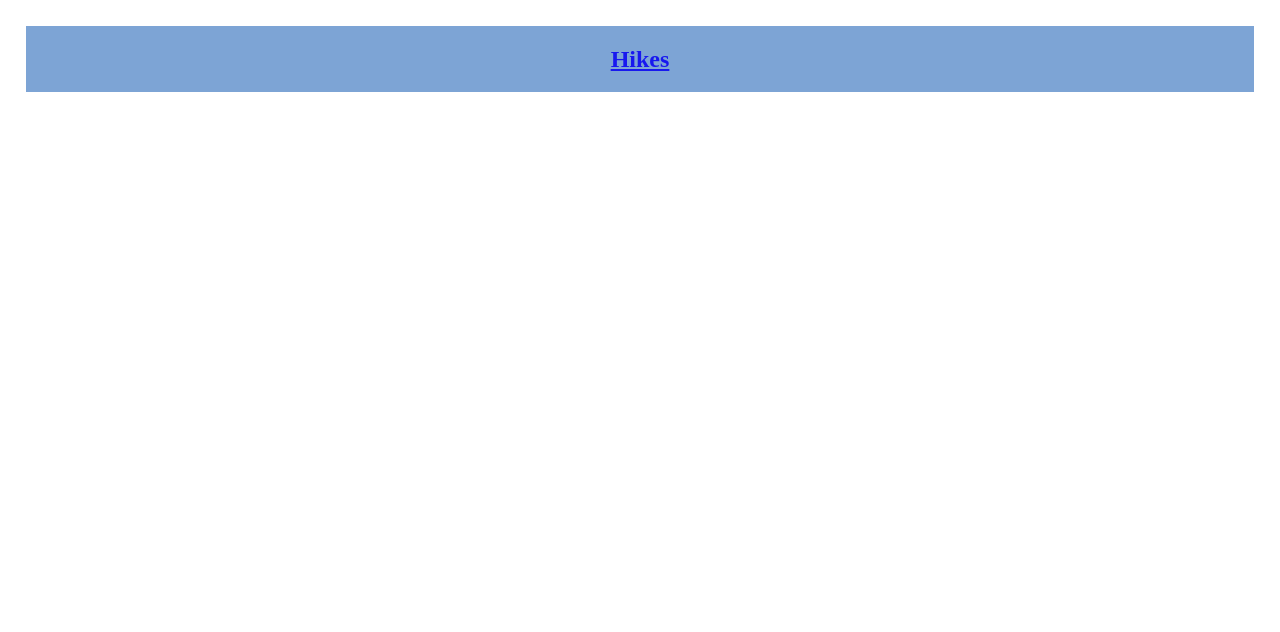
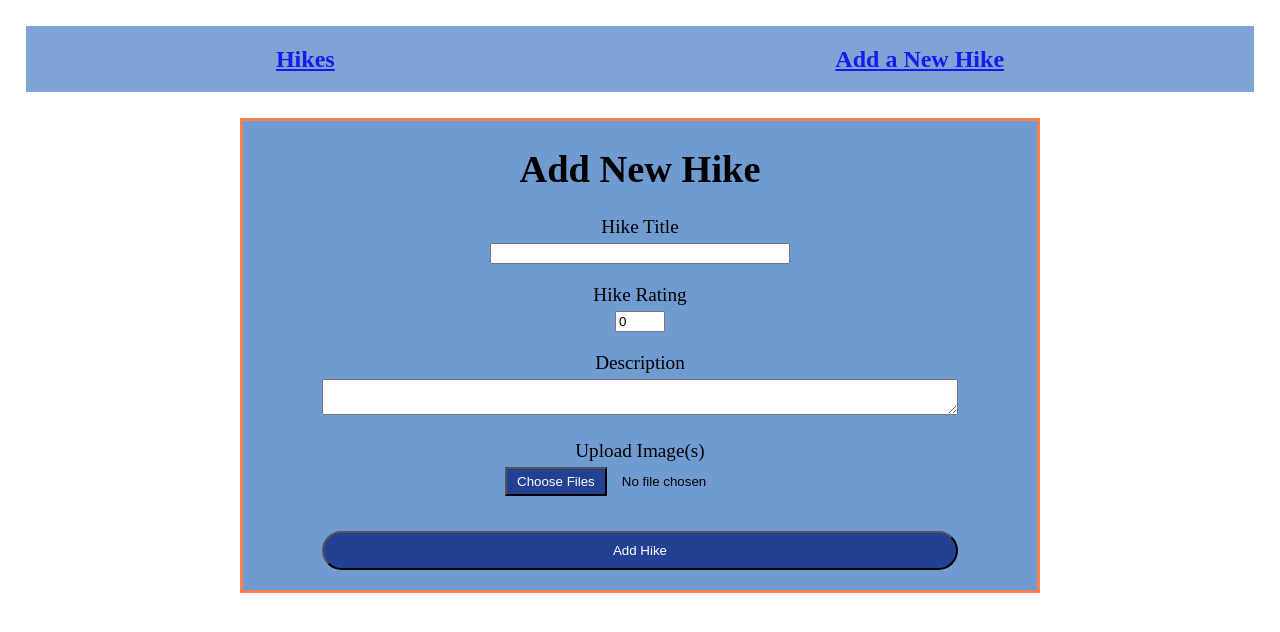
Before and after one commit to mcloughman/mern-auth-frontend, a React (Create React App) app: page /form in a window 1280 px wide. Before the commit this address had no page. Shown: the top 632 px of the page. Built offline with nearby package versions, Linux system fonts and the light colour scheme.

Commit message:
Update the hikes form and hike details mostly for styling. But also added a link to the add new hike form on the navbar. As for keeping inline with the Ninja, we create AuthContext which is extremeley similar to creating the HikesContext. Through video 8 in the MERN with Auth series.

```diff
--- a/package.json
+++ b/package.json
@@ -7,6 +7,7 @@
     "@testing-library/jest-dom": "^5.16.5",
     "@testing-library/react": "^13.4.0",
     "@testing-library/user-event": "^13.5.0",
+    "date-fns": "^2.29.3",
     "react": "^18.2.0",
     "react-dom": "^18.2.0",
     "react-icons": "^4.8.0",
--- a/src/App.js
+++ b/src/App.js
@@ -2,6 +2,7 @@ import React from "react";
 import { BrowserRouter, Route, Routes } from "react-router-dom";
 import Home from "./pages/Home";
 import Navbar from "./components/Navbar";
+import HikeForm from "./components/HikeForm";
 
 function App() {
   return (
@@ -11,6 +12,7 @@ function App() {
         <div className="pages">
           <Routes>
             <Route path="/" element={<Home />} />
+            <Route path="/form" element={<HikeForm />} />
           </Routes>
         </div>
       </BrowserRouter>
--- a/src/components/HikeDetails.js
+++ b/src/components/HikeDetails.js
@@ -1,5 +1,6 @@
 import { useHikesContext } from "../hooks/useHikesContext";
 import { BiTrash } from "react-icons/bi";
+import formatDistanceToNow from "date-fns/formatDistanceToNow";
 
 const HikeDetails = ({ hike }) => {
   const { dispatch } = useHikesContext();
@@ -28,9 +29,11 @@ const HikeDetails = ({ hike }) => {
           className="home-image"
         />
       )}
-      <p>{hike.description}</p>
+      <p>{hike.description.substring(0, 20)}...</p>
       <p>Rating: {hike.rating}</p>
-      <p>{hike.createdAt}</p>
+      <p className="created-at">
+        {formatDistanceToNow(new Date(hike.createdAt))} ago
+      </p>
       <span className="delete-span" onClick={deleteHike}>
         <BiTrash />
       </span>
--- a/src/components/HikeForm.js
+++ b/src/components/HikeForm.js
@@ -8,6 +8,7 @@ const HikeForm = () => {
   const [rating, setRating] = useState("");
   const [images, setImages] = useState("");
   const [error, setError] = useState(null);
+  const [emptyFields, setEmptyFields] = useState([]);
 
   const handleFileChange = (e) => {
     setImages([...e.target.files]);
@@ -20,20 +21,23 @@ const HikeForm = () => {
     formData.append("title", title);
     formData.append("description", description);
     formData.append("rating", rating);
-    for (let i = 0; i < images.length; i++) {
-      formData.append(`image`, images[i]);
+    if (images.length > 0) {
+      for (let i = 0; i < images.length; i++) {
+        formData.append(`image`, images[i]);
+      }
     }
 
     const response = await fetch("/api/hikes", {
       method: "POST",
       body: formData,
     });
-    console.log(response);
     const json = await response.json();
     if (!response.ok) {
-      console.log(response);
+      console.log(json.error);
       setError(json.error);
-      console.log(error);
+      console.log(json.error);
+      setEmptyFields(json.emptyFields);
+      console.log(json.emptyFields);
     }
     if (response.ok) {
       setTitle("");
@@ -41,6 +45,7 @@ const HikeForm = () => {
       setRating("");
       setImages("");
       setError(null);
+      setEmptyFields([]);
       console.log("hike added!", json);
       dispatch({
         type: "CREATE_HIKE",
@@ -51,23 +56,25 @@ const HikeForm = () => {
 
   return (
     <form className="create" onSubmit={handleSubmit} encType="multi">
-      <h3>Add New Hike</h3>
+      <h1>Add New Hike</h1>
       <label htmlFor="title">Hike Title</label>
       <input
         type="text"
         id="title"
         onChange={(e) => setTitle(e.target.value)}
         value={title}
+        className={emptyFields.includes("title") ? "error" : ""}
       />
       <label htmlFor="rating">Hike Rating</label>
       <input
         type="number"
         min="1"
-        max="10"
+        max="5"
         step="0.5"
         id="rating"
         onChange={(e) => setRating(Number(e.target.value))}
         value={Number(rating)}
+        className={emptyFields.includes("rating") ? "error" : ""}
       />
       <label htmlFor="description">Description</label>
       <textarea
@@ -75,11 +82,20 @@ const HikeForm = () => {
         name="description"
         onChange={(e) => setDescription(e.target.value)}
         value={description}
+        className={emptyFields.includes("description") ? "error" : ""}
       />
-      <input type="file" name="image" onChange={handleFileChange} multiple />
-      <button>Add Hike</button>
-      <br />
-      {error && <p className="error">{error}</p>}
+      {error && <p className="error-message">{error}</p>}
+      <label htmlFor="image" className="image-label">
+        Upload Image(s)
+      </label>
+      <input
+        type="file"
+        name="image"
+        id="image"
+        onChange={handleFileChange}
+        multiple
+      />
+      <button className="add-hike">Add Hike</button>
     </form>
   );
 };
--- a/src/components/Navbar.js
+++ b/src/components/Navbar.js
@@ -1,10 +1,14 @@
 import { Link } from "react-router-dom";
+
 const Navbar = () => {
   return (
     <nav className="navbar">
       <Link to="/">
         <h1>Hikes</h1>
       </Link>
+      <Link to="/form">
+        <h1>Add a New Hike</h1>
+      </Link>
     </nav>
   );
 };
--- /dev/null
+++ b/src/context/AuthContext.js
@@ -0,0 +1,30 @@
+import { createContext, useReducer } from "react";
+
+export const AuthContext = createContext();
+
+export const authReducer = (state, action) => {
+  switch (action.type) {
+    case "LOGIN":
+      return {
+        user: action.payload,
+      };
+    case "LOGOUT":
+      return {
+        user: null,
+      };
+    default:
+      return state;
+  }
+};
+
+export const AuthContextProvider = ({ children }) => {
+  const [state, dispatch] = useReducer(authReducer, {
+    user: null,
+  });
+  console.log("AuthContext state: ", state);
+  return (
+    <AuthContext.Provider value={{ ...state, dispatch }}>
+      {children}
+    </AuthContext.Provider>
+  );
+};
--- a/src/index.css
+++ b/src/index.css
@@ -17,7 +17,8 @@ body {
 
 .navbar {
   display: flex;
-  justify-content: center;
+  justify-content: space-around;
+  align-items: center;
   background-color: var(--tertiary);
   opacity: 0.9;
   margin: 2%;
@@ -25,21 +26,86 @@ body {
 
 .hike-details {
   width: 50%;
-  margin: 2%;
+  margin: 20px auto;
   text-align: center;
   color: var(--primary);
 }
+.hike-details > p {
+  margin-top: 5px;
+  margin-bottom: 5px;
+}
+.hike-details .created-at {
+  font-size: 10px;
+  opacity: 0.7;
+}
 .home-image {
-  max-width: 50%;
+  max-width: 330px;
 }
 
 .error {
-  border: 1px solid red;
+  border: 3px solid var(--secondary);
   color: red;
   background: white;
   display: inline;
+}
+.error-message {
+  color: var(--secondary);
+  padding: 10px;
+  font-size: 24px;
 }
 
 .delete-span:hover {
   cursor: pointer;
 }
+
+.create {
+  margin: 20px auto;
+  text-align: center;
+  width: 800px;
+  border: 3px solid coral;
+  font-size: 1.2rem;
+  display: flex;
+  flex-direction: column;
+  background-color: var(--tertiary);
+}
+
+.create > input {
+  display: block;
+  margin: 0 auto 20px;
+  width: 300px;
+}
+
+input::file-selector-button {
+  background-color: var(--primary);
+  position: relative;
+  color: white;
+  margin: 0px 5% 15px;
+  padding: 5px 10px;
+}
+
+.create #rating {
+  width: 50px;
+}
+
+.create label {
+  margin-bottom: 5px;
+}
+
+.create #description {
+  width: 80%;
+  align-self: center;
+}
+
+.create .add-hike {
+  margin-bottom: 20px;
+  width: 80%;
+  align-self: center;
+  padding: 10px 0;
+  border-radius: 20px;
+  background: var(--primary);
+  color: white;
+}
+
+.create .image-label {
+  margin-top: 25px;
+}
--- a/src/index.js
+++ b/src/index.js
@@ -3,12 +3,15 @@ import ReactDOM from "react-dom/client";
 import "./index.css";
 import App from "./App";
 import { HikesContextProvider } from "./context/HikeAppContext";
+import { AuthContextProvider } from "./context/AuthContext";
 
 const root = ReactDOM.createRoot(document.getElementById("root"));
 root.render(
   <React.StrictMode>
-    <HikesContextProvider>
-      <App />
-    </HikesContextProvider>
+    <AuthContextProvider>
+      <HikesContextProvider>
+        <App />
+      </HikesContextProvider>
+    </AuthContextProvider>
   </React.StrictMode>
 );
--- a/src/pages/Home.js
+++ b/src/pages/Home.js
@@ -18,10 +18,10 @@ const Home = () => {
       }
     };
     fetchHikes();
-  }, []);
+  }, [dispatch]);
   return (
     <div className="home">
-      <HikeForm />
+      {/* <HikeForm /> */}
       <div className="hikes">
         {hikes &&
           hikes.map((hike) => {
```
Also changed, not shown: src/hooks/useAuthContext.js (added, +15 -0 lines), 1 other file (tests, documents, lock files or other folders).
